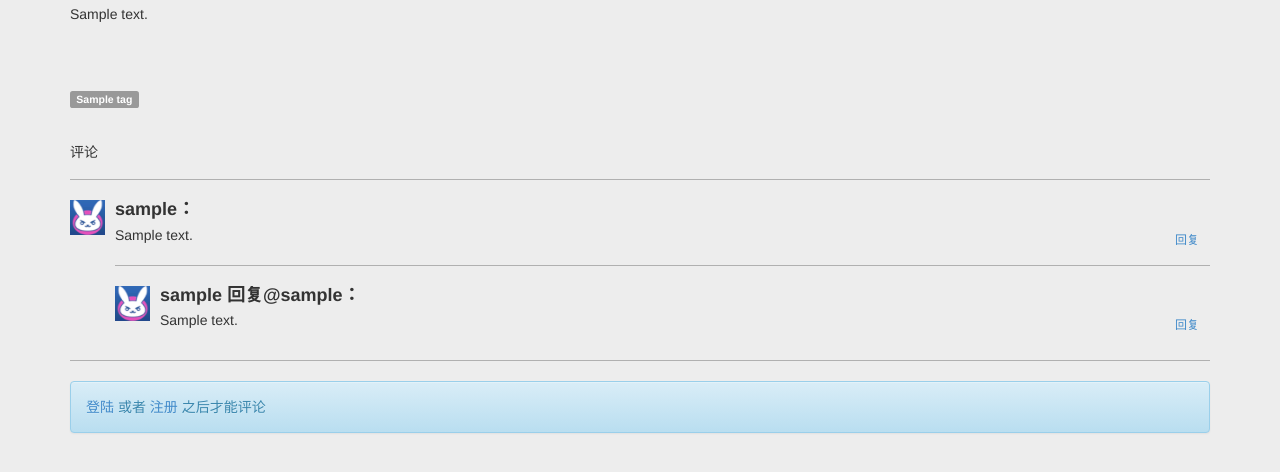
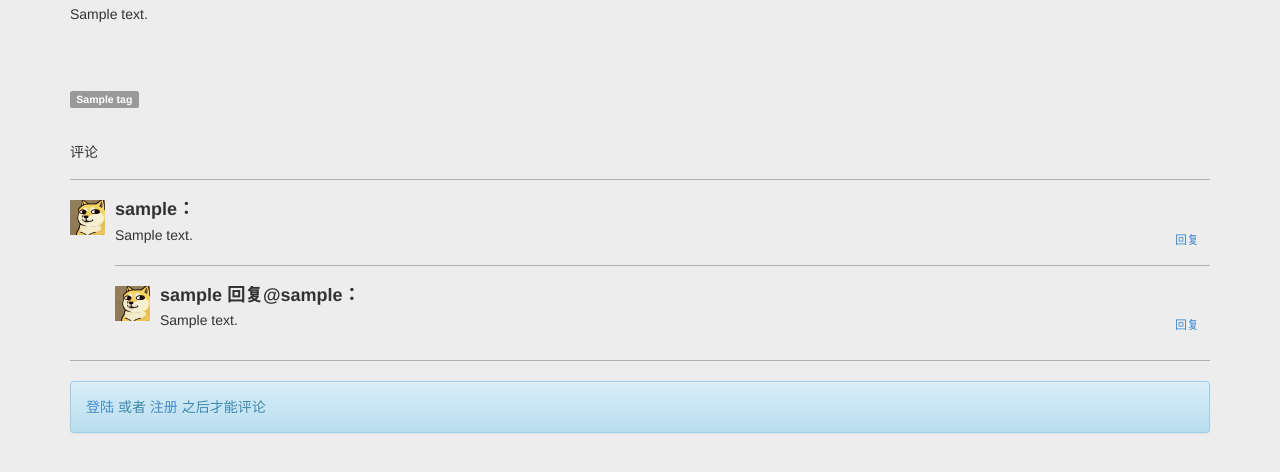
Before and after one commit to huliangbin/blog, a Python web app: template app/templates/blog.html in a window 1280 px wide. Shown: the part 149-621 px from the top of the page. Run offline with Jinja, Linux system fonts and the light colour scheme; the template is opened without the code that fills it: most values are stand-ins (such as "Sample title", 1, 10 or a date in 2020).

Commit message:
change default avatars

```diff
--- a/app/templates/blog.html
+++ b/app/templates/blog.html
@@ -23,7 +23,7 @@
         {% for comment in blog_comment %}
         <div class="media">
             <a class="pull-left">
-                <img src="/img/default-avatars.png" height="35" width="35" class="media-object" alt=''/>
+                <img src="/img/default-avatars.jpeg" height="35" width="35" class="media-object" alt=''/>
             </a>
             <div class="media-body">
                 <h4 class="media-heading">
@@ -39,7 +39,7 @@
                 <hr style="border: 0;height: 1px;width:100%;background: #B0B0B0;">
                 <div class="media">
                     <a class="pull-left">
-                        <img src="/img/default-avatars.png"  height="35" width="35" class="media-object" alt=''/>
+                        <img src="/img/default-avatars.jpeg"  height="35" width="35" class="media-object" alt=''/>
                     </a>
                     <div class="media-body">
                         <h4 class="media-heading">
```
Also changed, not shown: app/static/img/default-avatars.jpeg (added), app/static/img/default-avatars.png (deleted).
